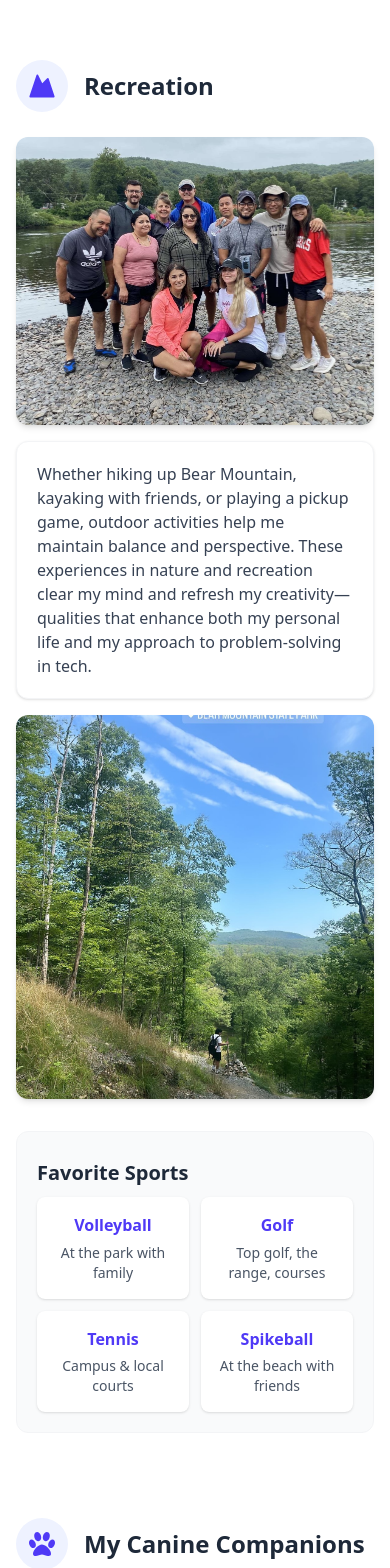
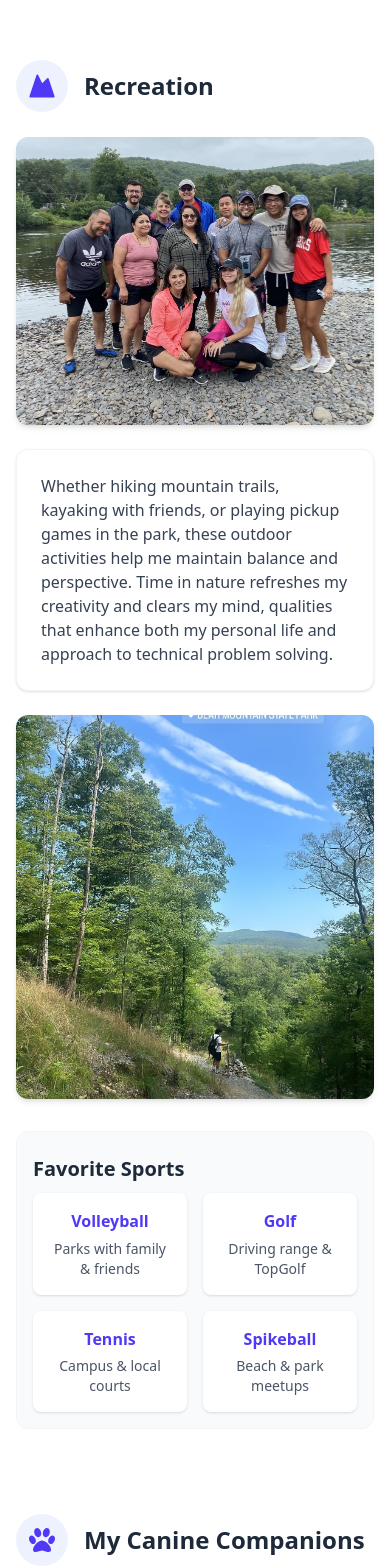
Before and after one commit to estulpz202/personal-website, a Next.js app: page /life in a window 390 px wide. Shown: the part 1880-3448 px from the top of the page. Built offline with nearby package versions, Linux system fonts and the light colour scheme.

Commit message:
Refine LifeRecreation component.

```diff
--- a/src/components/life/LifeRecreation.tsx
+++ b/src/components/life/LifeRecreation.tsx
@@ -12,10 +12,10 @@ interface ActivityItem {
  * Sports activities data
  */
 const activities: ActivityItem[] = [
-  { name: 'Volleyball', venue: 'At the park with family' },
-  { name: 'Golf', venue: 'Top golf, the range, courses' },
+  { name: 'Volleyball', venue: 'Parks with family & friends' },
+  { name: 'Golf', venue: 'Driving range & TopGolf' },
   { name: 'Tennis', venue: 'Campus & local courts' },
-  { name: 'Spikeball', venue: 'At the beach with friends ' },
+  { name: 'Spikeball', venue: 'Beach & park meetups' },
 ];
 
 /**
@@ -28,23 +28,23 @@ export default function LifeRecreation() {
     <section className="py-10">
       <SectionTitle icon="mountains" title="Recreation" />
 
-      <div className="grid grid-cols-1 md:grid-cols-5 gap-4 md:gap-8 mb-8">
+      <div className="grid grid-cols-1 md:grid-cols-5 gap-6 md:gap-8 mb-8">
         {/* Left Column - Kayaking & Text */}
-        <div className="md:col-span-3 flex flex-col">
+        <div className="md:col-span-3 flex flex-col gap-6">
           <ImageWithOverlay
             src="/images/life/kayaking.jpg"
-            alt="Kayaking with family and friends"
+            alt="Kayaking with family"
             caption="Summer Kayaking"
-            className="h-72 w-full mb-4 md:mb-6"
+            className="h-72 w-full"
             objectPosition="center"
           />
 
-          <div className="bg-white rounded-xl p-5 shadow-sm border border-gray-100 flex-grow">
+          <div className="bg-white rounded-xl p-6 shadow-sm border border-gray-100 flex-grow">
             <p className="text-base text-gray-700">
-              Whether hiking up Bear Mountain, kayaking with friends, or playing a pickup game,
-              outdoor activities help me maintain balance and perspective. These experiences in
-              nature and recreation clear my mind and refresh my creativity—qualities that enhance
-              both my personal life and my approach to problem-solving in tech.
+              Whether hiking mountain trails, kayaking with friends, or playing pickup games in the
+              park, these outdoor activities help me maintain balance and perspective. Time in
+              nature refreshes my creativity and clears my mind, qualities that enhance both my
+              personal life and approach to technical problem solving.
             </p>
           </div>
         </div>
@@ -54,7 +54,7 @@ export default function LifeRecreation() {
           <ImageWithOverlay
             src="/images/life/bear_mountain.jpg"
             alt="Hiking on Bear Mountain"
-            caption="Bear Mountain View"
+            caption="Bear Mountain"
             className="h-full min-h-[24rem] w-full"
             objectPosition="center"
           />
@@ -62,11 +62,14 @@ export default function LifeRecreation() {
       </div>
 
       {/* Sports Section */}
-      <div className="bg-gray-50 rounded-xl p-5 pt-1 md:p-6 md:pt-2 border border-gray-100">
+      <div className="bg-gray-50 rounded-xl p-4 pt-0 border border-gray-100">
         <h3 className="text-xl font-semibold text-gray-800 mb-4">Favorite Sports</h3>
-        <div className="grid grid-cols-2 md:grid-cols-4 gap-3 md:gap-4">
+        <div className="grid grid-cols-2 md:grid-cols-4 gap-4">
           {activities.map((activity, index) => (
-            <div key={index} className="bg-white rounded-lg p-4 text-center shadow-sm">
+            <div
+              key={index}
+              className="bg-white rounded-lg p-4 text-center shadow-sm hover:shadow-md transition-shadow duration-200"
+            >
               <div className="text-indigo-600 font-semibold mb-1">{activity.name}</div>
               <div className="text-sm text-gray-600">{activity.venue}</div>
             </div>
```
